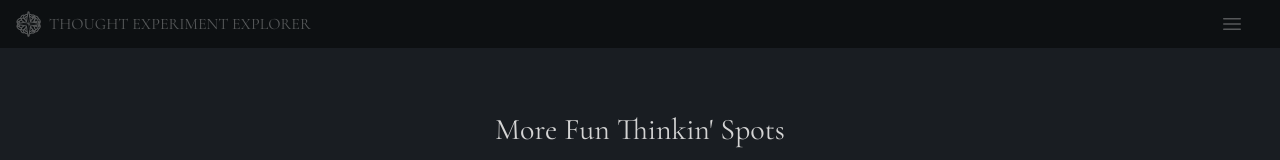
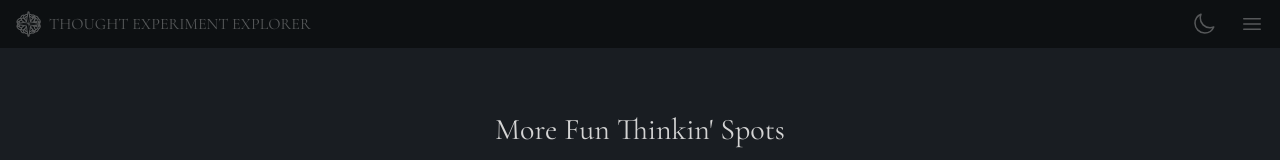
Before and after one commit to ktpeace/thought-experiments, a Next.js app: page /more in a window 1280 px wide. Shown: the top 160 px of the page. Built offline with nearby package versions, Linux system fonts and the light colour scheme.

Commit message:
add light/dark context

```diff
--- a/src/app/globals.css
+++ b/src/app/globals.css
@@ -3,18 +3,16 @@
 @tailwind utilities;
 
 :root {
-  /* --foreground-rgb: #00000;
-  --background-color: #ffffff; */
   --foreground-rgb: 255, 255, 255;
   --background-color: #191d22;
 }
 
-@media (prefers-color-scheme: dark) {
+/* @media (prefers-color-scheme: light) {
   :root {
-    --foreground-rgb: 255, 255, 255;
-    --background-color: #191d22;
+    --foreground-rgb: #191d22;
+    --background-color: 255, 255, 255;
   }
-}
+} */
 
 body {
   color: rgb(var(--foreground-rgb));
--- a/src/app/layout.tsx
+++ b/src/app/layout.tsx
@@ -2,6 +2,7 @@ import type { Metadata } from "next";
 import { Cormorant } from "next/font/google";
 import "./globals.css";
 import Navbar from "@/components/Navbar";
+import { ThemeProvider } from "@/context/ThemeContext";
 
 // Google Font
 const cormorant = Cormorant({ subsets: ["latin"] });
@@ -19,14 +20,17 @@ export default function RootLayout({
 }>) {
   return (
     <html lang="en" className="min-h-screen">
+      <ThemeProvider>
         <body className={`${cormorant.className}`}>
           <header>
             <Navbar />
           </header>
+
           <main className="min-h-screen-safe mt-16 flex flex-col items-center justify-between px-8 xl:px-24 text-neutral-300">
             {children}
           </main>
         </body>
+      </ThemeProvider>
     </html>
   );
 }
--- a/src/components/Navbar.tsx
+++ b/src/components/Navbar.tsx
@@ -1,5 +1,6 @@
 import Image from "next/image";
 import Link from "next/link";
+import ThemeToggler from "./ThemeToggler";
 import NavbarMenu from "./NavbarMenu";
 import NextImage from "@/utils/NextImage";
 
@@ -8,7 +9,7 @@ const Navbar = () => {
     <nav className="fixed top-0 w-full h-12 px-4 z-50 flex justify-between items-center bg-dusky-800 ">
       <Link
         href="/"
-        className="relative h-full opacity-30 flex items-center gap-2"
+        className="relative h-full opacity-30 betterhover:hover:opacity-70 flex items-center gap-2"
       >
         <Image
           src="/media/logo.png"
@@ -22,7 +23,12 @@ const Navbar = () => {
           Thought Experiment Explorer
         </p>
       </Link>
-      <NavbarMenu />
+
+      {/* Light/Dark & Hamburger */}
+      <div className="flex gap-6 items-center">
+        <ThemeToggler />
+        <NavbarMenu />
+      </div>
     </nav>
   );
 };
--- a/src/components/NavbarMenu.tsx
+++ b/src/components/NavbarMenu.tsx
@@ -1,6 +1,7 @@
 "use client";
 import Link from "next/link";
 import { useEffect, useState } from "react";
+import { Hamburger } from "./icons/svgIcons";
 
 const NavbarMenu = () => {
   const [isOpen, setIsOpen] = useState(false);
@@ -38,24 +39,11 @@ const NavbarMenu = () => {
       {/* Hamburger Icon */}
       <button
         id="menu-btn"
-        className="opacity-30 p-5 block focus:outline-none"
+        className="opacity-30 block focus:outline-none"
         onClick={toggleMenu}
         aria-label="Open Menu"
       >
-        <svg
-          xmlns="http://www.w3.org/2000/svg"
-          fill="none"
-          viewBox="0 0 24 24"
-          strokeWidth={1.5}
-          stroke="currentColor"
-          className="size-6"
-        >
-          <path
-            strokeLinecap="round"
-            strokeLinejoin="round"
-            d="M3.75 6.75h16.5M3.75 12h16.5m-16.5 5.25h16.5"
-          />
-        </svg>
+        <Hamburger />
       </button>
 
       {/* Menu */}
@@ -63,7 +51,7 @@ const NavbarMenu = () => {
         id="menu"
         className={`${
           isOpen ? "block" : "hidden"
-        } absolute z-10 top-11 right-8 p-2 shadow-lg rounded-lg bg-dusky-800`}
+        } absolute z-10 top-11 right-2 p-2 shadow-lg rounded-lg bg-dusky-800`}
       >
         <ul>
           {linkItems.map((pageName) => {
--- /dev/null
+++ b/src/components/ThemeToggler.tsx
@@ -0,0 +1,17 @@
+"use client";
+import { useTheme } from "../context/ThemeContext";
+import { MoonIcon, SunIcon } from "./icons/svgIcons";
+
+export default function ThemeToggler() {
+  const { theme, toggleTheme } = useTheme();
+
+  return (
+    <button
+      className="opacity-30 cursor-pointer betterhover:hover:opacity-70"
+      title={`switch to ${theme === "dark" ? "light" : "dark"} mode`}
+      onClick={toggleTheme}
+    >
+      {theme === "light" ? <MoonIcon /> : <SunIcon />}
+    </button>
+  );
+}
--- a/src/components/about/About.tsx
+++ b/src/components/about/About.tsx
@@ -35,9 +35,9 @@ const About = () => {
         <div className="p-6 flex-1 flex flex-col justify-center gap-2 border border-dusky-400 rounded-lg">
           <h3 className="text-2xl text-center">☕️ Donate</h3>
           <p>
-            Enjoying the site? I made it on my own freesy fer nuffin&apos;! Buy
-            me a cup of coffee and &quot;coffee&quot; here means I need new
-            socks.
+            Enjoying the site? I made it on my own freesy fer nuffin&apos;! I
+            sure would like to make more stuff. Buy me a cup of coffee and
+            &quot;coffee&quot; here means I need new socks.
           </p>
           <p>25% of donations will go to charity.</p>
           <div>Patreon will go here</div>
--- a/src/components/icons/svgIcons.tsx
+++ b/src/components/icons/svgIcons.tsx
@@ -1,3 +1,22 @@
+export const Hamburger = () => {
+  return (
+    <svg
+      xmlns="http://www.w3.org/2000/svg"
+      fill="none"
+      viewBox="0 0 24 24"
+      strokeWidth={1.5}
+      stroke="currentColor"
+      className="size-6"
+    >
+      <path
+        strokeLinecap="round"
+        strokeLinejoin="round"
+        d="M3.75 6.75h16.5M3.75 12h16.5m-16.5 5.25h16.5"
+      />
+    </svg>
+  );
+};
+
 export const Spinner = () => {
   return (
     <svg
@@ -151,3 +170,41 @@ export const RightArrow = () => {
     </svg>
   );
 };
+
+export const MoonIcon = () => {
+  return (
+    <svg
+      xmlns="http://www.w3.org/2000/svg"
+      fill="none"
+      viewBox="0 0 24 24"
+      strokeWidth={1.5}
+      stroke="currentColor"
+      className="size-6"
+    >
+      <path
+        strokeLinecap="round"
+        strokeLinejoin="round"
+        d="M21.752 15.002A9.72 9.72 0 0 1 18 15.75c-5.385 0-9.75-4.365-9.75-9.75 0-1.33.266-2.597.748-3.752A9.753 9.753 0 0 0 3 11.25C3 16.635 7.365 21 12.75 21a9.753 9.753 0 0 0 9.002-5.998Z"
+      />
+    </svg>
+  );
+};
+
+export const SunIcon = () => {
+  return (
+    <svg
+      xmlns="http://www.w3.org/2000/svg"
+      fill="none"
+      viewBox="0 0 24 24"
+      strokeWidth={1.5}
+      stroke="currentColor"
+      className="size-6"
+    >
+      <path
+        strokeLinecap="round"
+        strokeLinejoin="round"
+        d="M12 3v2.25m6.364.386-1.591 1.591M21 12h-2.25m-.386 6.364-1.591-1.591M12 18.75V21m-4.773-4.227-1.591 1.591M5.25 12H3m4.227-4.773L5.636 5.636M15.75 12a3.75 3.75 0 1 1-7.5 0 3.75 3.75 0 0 1 7.5 0Z"
+      />
+    </svg>
+  );
+};
--- a/src/components/more/More.tsx
+++ b/src/components/more/More.tsx
@@ -28,7 +28,7 @@ const More = () => {
           );
         })}
       </ul>
-      <p className="mt-4 p-4 flex items-center gap-2 text-2xl rounded bg-dusky-600">
+      <p className="mt-4 p-4 flex items-center gap-2 text-xl rounded bg-dusky-600">
         <MailIcon /> Have more suggestions? Let me know at{" "}
         <a
           href="mailto:thought_experiment_explorer@proton.me"
--- /dev/null
+++ b/src/context/ThemeContext.tsx
@@ -0,0 +1,50 @@
+"use client";
+import {
+  createContext,
+  useContext,
+  useEffect,
+  useState,
+  ReactNode,
+} from "react";
+
+interface ThemeContextType {
+  theme: string;
+  toggleTheme: () => void;
+}
+
+const ThemeContext = createContext<ThemeContextType>({
+  theme: "light",
+  toggleTheme: () => {},
+});
+
+export function ThemeProvider({ children }: { children: ReactNode }) {
+  // Default to light theme
+  const [theme, setTheme] = useState("light");
+
+  // Set theme to any stored choice from localstorage
+  useEffect(() => {
+    const storedTheme = localStorage.getItem("theme") || "light";
+    setTheme(storedTheme);
+    document.documentElement.setAttribute("data-theme", storedTheme);
+  }, []);
+
+  // Provide a theme toggle function
+  const toggleTheme = () => {
+    const newTheme = theme === "dark" ? "light" : "dark";
+    setTheme(newTheme);
+    document.documentElement.setAttribute("data-theme", newTheme);
+    localStorage.setItem("theme", newTheme);
+  };
+
+  // Return theme provider
+  return (
+    <ThemeContext.Provider value={{ theme, toggleTheme }}>
+      {children}
+    </ThemeContext.Provider>
+  );
+}
+
+// Export context that uses theme provider
+export function useTheme() {
+  return useContext(ThemeContext);
+}
```
Lines whose indentation alone changed are shown as unchanged.
